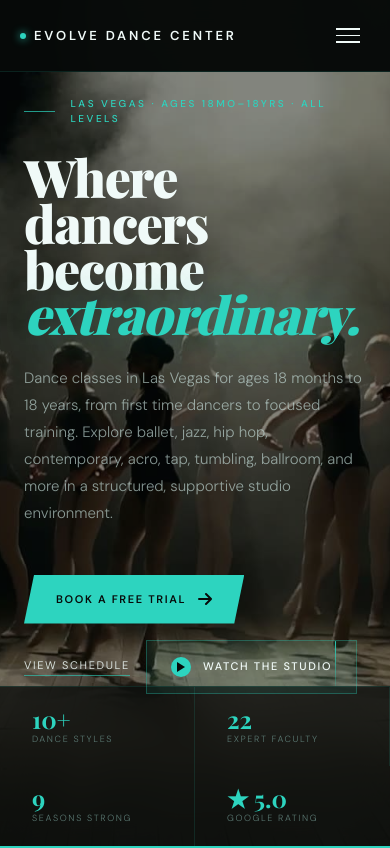
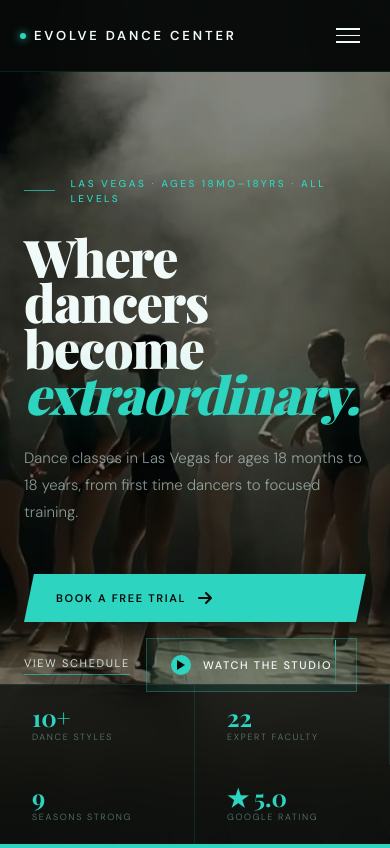
Before and after one commit to vizantirmarketing-alt/evolve-dance, a Next.js app: page / in a window 390 px wide. Shown: the top 848 px of the page. Built offline with nearby package versions, Linux system fonts and the light colour scheme.

Commit message:
fix mobile hero subcopy length and CTA button stacking

```diff
--- a/components/sections/VideoHeroSection.tsx
+++ b/components/sections/VideoHeroSection.tsx
@@ -136,21 +136,28 @@ export default function VideoHeroSection({
               </span>
             </motion.h1>
 
-            {/* Subheading */}
+            {/* Subheading — short on mobile, full on md+ */}
             <motion.p
               variants={item}
-              className="text-[15px] font-light leading-[1.8] mb-12 max-w-[420px]"
+              className="md:hidden text-[15px] font-light leading-[1.8] mb-12 max-w-[420px]"
+              style={{ color: 'rgba(200,224,219,0.65)' }}
+            >
+              Dance classes in Las Vegas for ages 18 months to 18 years, from first time dancers to focused training.
+            </motion.p>
+            <motion.p
+              variants={item}
+              className="hidden md:block text-[15px] font-light leading-[1.8] mb-12 max-w-[420px]"
               style={{ color: 'rgba(200,224,219,0.65)' }}
             >
               {siteConfig.heroSubcopy}
             </motion.p>
 
             {/* CTA buttons */}
-            <motion.div variants={item} className="flex flex-wrap gap-4 items-center mb-6">
+            <motion.div variants={item} className="flex flex-col sm:flex-row flex-wrap gap-4 items-start mb-6">
               {/* Primary — free trial */}
               <Link
                 href="/enroll#free-trial"
-                className="pointer-events-auto inline-flex items-center gap-3 text-[11px] font-semibold tracking-[0.15em] uppercase text-black bg-teal px-8 py-4 no-underline transition-all duration-200 hover:bg-teal-light hover:shadow-[0_0_48px_rgba(45,212,191,0.4)] hover:-translate-y-0.5"
+                className="pointer-events-auto inline-flex items-center gap-3 w-full sm:w-auto text-[11px] font-semibold tracking-[0.15em] uppercase text-black bg-teal px-8 py-4 no-underline transition-all duration-200 hover:bg-teal-light hover:shadow-[0_0_48px_rgba(45,212,191,0.4)] hover:-translate-y-0.5"
                 style={{ clipPath: 'polygon(10px 0%, 100% 0%, calc(100% - 10px) 100%, 0% 100%)' }}
               >
                 Book a Free Trial
@@ -159,6 +166,7 @@ export default function VideoHeroSection({
                 </svg>
               </Link>
 
+              <div className="flex flex-row flex-wrap gap-4 items-center w-full sm:w-auto">
                 {/* View Schedule */}
                 <Link
                   href="/classes#schedule"
@@ -183,6 +191,7 @@ export default function VideoHeroSection({
                   </span>
                   Watch the Studio
                 </button>
+              </div>
             </motion.div>
           </motion.div>
         </div>
```
Lines whose indentation alone changed are shown as unchanged.
